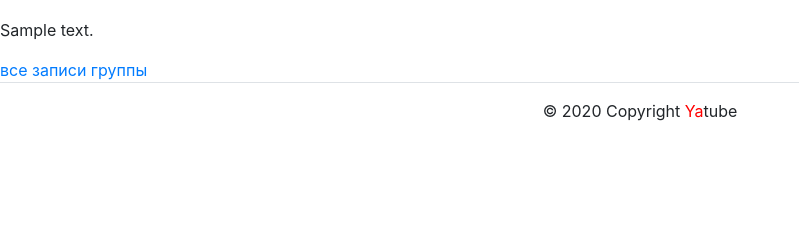
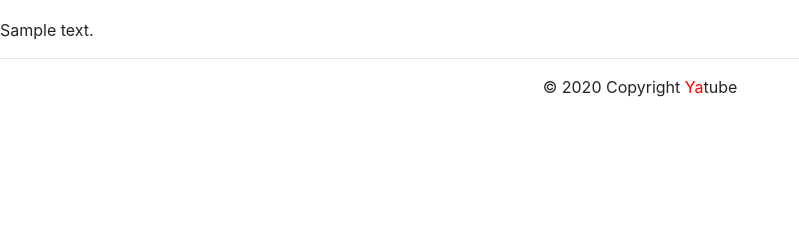
Before and after one commit to Vados21/hw02_community, a Django app: page / in a window 1280 px wide. Shown: the part 170-410 px from the top of the page, without its empty margins (0-799 px from the left). Run offline with Django 3.2, Linux system fonts and the light colour scheme; tables that the repository leaves empty hold one stand-in row (values such as "Sample post"); some libraries are stand-ins or nearby versions.

Commit message:
project_after_review_final

```diff
--- a/yatube/posts/urls.py
+++ b/yatube/posts/urls.py
@@ -2,7 +2,7 @@ from django.urls import path
 
 from . import views
 
-app_name = 'Posts'
+app_name = 'posts'
 
 urlpatterns = [
     path('', views.index, name='index'),
--- a/yatube/templates/includes/header.html
+++ b/yatube/templates/includes/header.html
@@ -1,9 +1,7 @@
-{% load static %}
-
 <nav class="navbar navbar-light" style="background-color: lightskyblue">
   <div class="container">
     <a class="navbar-brand" href="">
-        <img src="{% static 'img/logo.png' %}" width="50" height="50" class="d-inline-block align-top" alt="">
+      <img src="img/logo.png" width="50" height="50" class="d-inline-block align-top" alt="">
       <span style="color:red">Ya</span>tube
     </a>
   </div>
--- a/yatube/templates/posts/group_list.html
+++ b/yatube/templates/posts/group_list.html
@@ -1,5 +1,5 @@
 {% extends 'base.html' %}
-{% block title %} Записи сообщества {{ post.title }} {% endblock %}
+{% block title %}Записи сообщества {{ post.title }}{% endblock %}
 {% block content %}
   <h1>Записи сообщества {{ post.title }}</h1>
   {% for post in posts %}
--- a/yatube/templates/posts/index.html
+++ b/yatube/templates/posts/index.html
@@ -1,6 +1,6 @@
 {% extends 'base.html' %}
 {% block content %}
-{% block title %}  Последние обновления на сайте {{ post.title }}  {% endblock %}
+{% block title %}Последние обновления на сайте {{ post.title }}{% endblock %}
 {% for post in posts %}
   <ul>
     <li>
@@ -14,8 +14,8 @@
     </li>
   </ul>
   <p>{{ post.text|linebreaksbr }}</p>
-  {% if post.group.slug != Null %}
-      <a href="{% url 'Posts:group_list' post.group.slug %}">все записи группы</a>
+  {% if post.group %}
+      <a href="{% url 'posts:group_list' post.group.slug %}">все записи группы</a>
   {% endif%}
   {% if not forloop.last %}<hr>
   {% endif %}
```
Lines whose indentation alone changed are shown as unchanged.
